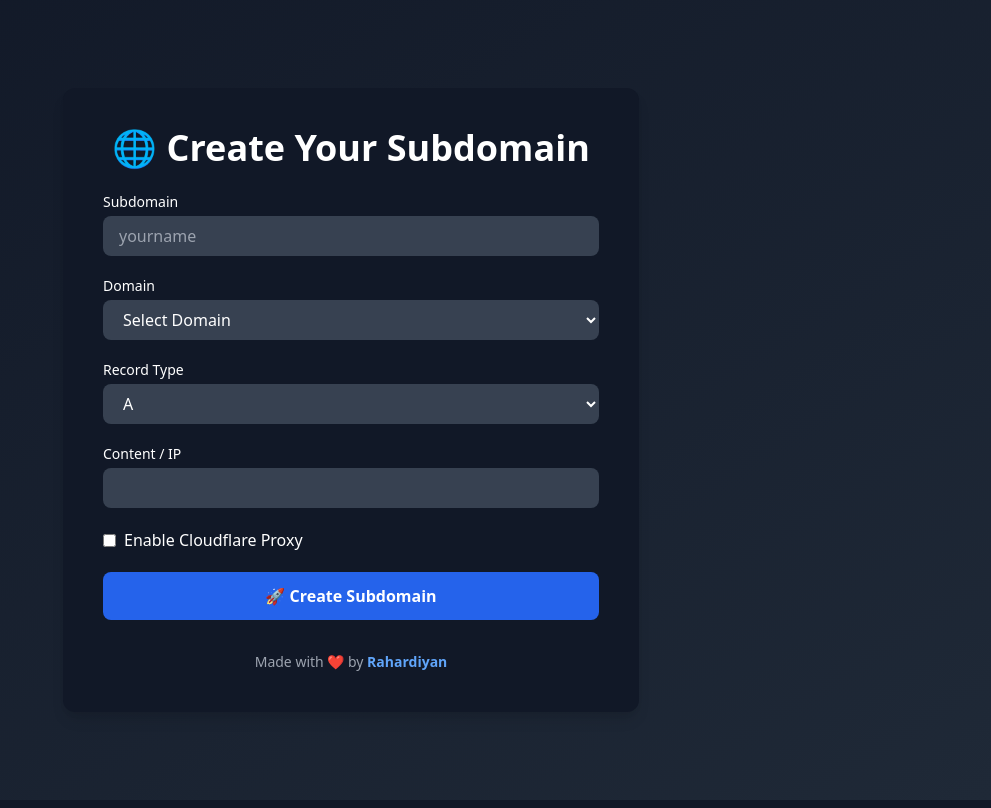
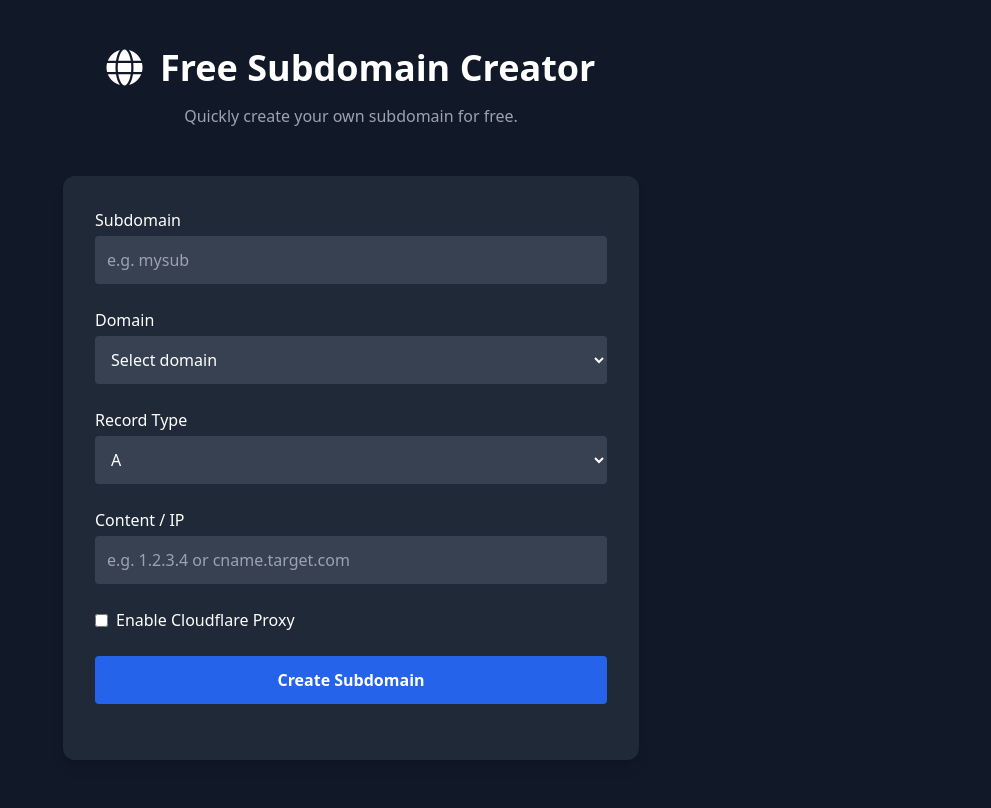
Before and after one commit to ryhardiyan/subdomain, a Flask app: page / in a window 1280 px wide. Shown: the whole page, without its empty margins (289-1280 px from the left). Run offline with Flask 2, Linux system fonts and the light colour scheme.

Commit message:
update index.html

```diff
--- a/templates/index.html
+++ b/templates/index.html
@@ -2,33 +2,37 @@
 <html lang="en">
 <head>
    <meta charset="UTF-8">
-  <meta name="viewport" content="width=device-width, initial-scale=1.0" />
-  <title>Create Subdomain</title>
-  <link href="https://cdn.jsdelivr.net/npm/tailwindcss@2.2.19/dist/tailwind.min.css" rel="stylesheet" />
+   <meta name="viewport" content="width=device-width, initial-scale=1.0">
+   <title>Create Subdomain Free</title>
+   <link href="https://cdn.jsdelivr.net/npm/tailwindcss@2.2.19/dist/tailwind.min.css" rel="stylesheet">
+   <link rel="stylesheet" href="https://cdnjs.cloudflare.com/ajax/libs/font-awesome/6.0.0/css/all.min.css">
 </head>
-<body class="bg-gradient-to-br from-gray-900 to-gray-800 text-white min-h-screen flex items-center justify-center p-4">
-  <div class="w-full max-w-xl bg-gray-900 rounded-xl shadow-lg p-6 md:p-10">
-    <h1 class="text-3xl md:text-4xl font-bold text-center mb-6">🌐 Create Your Subdomain</h1>
+<body class="bg-gray-900 min-h-screen text-white">
+   <div class="container mx-auto px-4 py-12">
+       <div class="text-center mb-12">
+           <h1 class="text-4xl font-bold mb-4">
+               <i class="fas fa-globe mr-2"></i> Free Subdomain Creator
+           </h1>
+           <p class="text-gray-400">Quickly create your own subdomain for free.</p>
+       </div>
 
-    <form id="subdomainForm" class="space-y-5">
+       <div class="max-w-xl mx-auto bg-gray-800 p-8 rounded-xl shadow-lg">
+           <form id="subdomainForm" class="space-y-6">
                <div>
-        <label class="block text-sm font-medium mb-1">Subdomain</label>
-        <input type="text" id="subdomain" class="w-full px-4 py-2 bg-gray-700 rounded-lg focus:ring-2 ring-blue-500" required placeholder="yourname"/>
+                   <label class="block mb-1 font-medium">Subdomain</label>
+                   <input type="text" id="subdomain" required class="w-full p-3 bg-gray-700 rounded focus:outline-none focus:ring focus:ring-blue-500" placeholder="e.g. mysub">
                </div>
 
                <div>
-        <label class="block text-sm font-medium mb-1">Domain</label>
-        <select id="domain" class="w-full px-4 py-2 bg-gray-700 rounded-lg focus:ring-2 ring-blue-500" required>
-          <option value="">Select Domain</option>
-          {% for domain in domains %}
-            <option value="{{ domain }}">{{ domain }}</option>
-          {% endfor %}
+                   <label class="block mb-1 font-medium">Domain</label>
+                   <select id="domain" required class="w-full p-3 bg-gray-700 rounded focus:outline-none focus:ring focus:ring-blue-500">
+                       <option value="">Select domain</option>
                    </select>
                </div>
 
                <div>
-        <label class="block text-sm font-medium mb-1">Record Type</label>
-        <select id="type" class="w-full px-4 py-2 bg-gray-700 rounded-lg focus:ring-2 ring-blue-500" required>
+                   <label class="block mb-1 font-medium">Record Type</label>
+                   <select id="type" required class="w-full p-3 bg-gray-700 rounded focus:outline-none focus:ring focus:ring-blue-500">
                        <option value="A">A</option>
                        <option value="CNAME">CNAME</option>
                        <option value="TXT">TXT</option>
@@ -36,83 +40,45 @@
                </div>
 
                <div>
-        <label class="block text-sm font-medium mb-1">Content / IP</label>
-        <input type="text" id="content" class="w-full px-4 py-2 bg-gray-700 rounded-lg focus:ring-2 ring-blue-500" required/>
+                   <label class="block mb-1 font-medium">Content / IP</label>
+                   <input type="text" id="content" required class="w-full p-3 bg-gray-700 rounded focus:outline-none focus:ring focus:ring-blue-500" placeholder="e.g. 1.2.3.4 or cname.target.com">
                </div>
 
-      <div class="flex items-center space-x-2">
-        <input type="checkbox" id="proxied" class="form-checkbox text-blue-500 bg-gray-700 border-gray-600"/>
+               <div class="flex items-center">
+                   <input type="checkbox" id="proxied" class="mr-2">
                    <label for="proxied">Enable Cloudflare Proxy</label>
                </div>
 
-      <button type="submit" class="w-full bg-blue-600 hover:bg-blue-700 transition px-4 py-3 rounded-lg text-white font-semibold">
-        🚀 Create Subdomain
-      </button>
+               <button type="submit" class="w-full bg-blue-600 hover:bg-blue-700 text-white py-3 rounded font-bold">Create Subdomain</button>
            </form>
 
            <div id="result-container" class="mt-6"></div>
-
-    <p class="mt-8 text-center text-sm text-gray-400">
-      Made with ❤️ by <strong class="text-blue-400">Rahardiyan</strong>
-    </p>
+       </div>
    </div>
 
 <script>
-    const subdomainInput = document.getElementById('subdomain');
+   document.addEventListener('DOMContentLoaded', function() {
+       const domains = {{ domains|tojson|safe }};
        const domainSelect = document.getElementById('domain');
-    const submitBtn = document.querySelector('form button[type="submit"]');
-
-    let debounceTimer;
-
-    subdomainInput.addEventListener('input', () => {
-      clearTimeout(debounceTimer);
-      debounceTimer = setTimeout(checkSubdomain, 600);
+       domains.forEach(domain => {
+           const option = document.createElement('option');
+           option.value = domain;
+           option.textContent = domain;
+           domainSelect.appendChild(option);
        });
-    domainSelect.addEventListener('change', checkSubdomain);
-
-    async function checkSubdomain() {
-      const sub = subdomainInput.value.trim();
-      const dom = domainSelect.value;
-      if (!sub || !dom) return;
-
-      const response = await fetch('/check_subdomain', {
-        method: 'POST',
-        headers: { 'Content-Type': 'application/json' },
-        body: JSON.stringify({ subdomain: sub, domain: dom })
-      });
-
-      const data = await response.json();
-      let warnBox = document.getElementById('warn-box');
-      if (!warnBox) {
-        warnBox = document.createElement('div');
-        warnBox.id = 'warn-box';
-        warnBox.className = 'mt-2 text-sm';
-        subdomainInput.parentNode.appendChild(warnBox);
-      }
-
-      if (data.exists) {
-        warnBox.textContent = '❌ Subdomain already exists';
-        warnBox.classList.add('text-red-400');
-        warnBox.classList.remove('text-green-400');
-        submitBtn.disabled = true;
-      } else {
-        warnBox.textContent = '✅ Subdomain available';
-        warnBox.classList.add('text-green-400');
-        warnBox.classList.remove('text-red-400');
-        submitBtn.disabled = false;
-      }
-    }
 
        document.getElementById('subdomainForm').addEventListener('submit', async (e) => {
            e.preventDefault();
+
            const data = {
-        subdomain: subdomainInput.value,
-        domain: domainSelect.value,
+               subdomain: document.getElementById('subdomain').value,
+               domain: document.getElementById('domain').value,
                type: document.getElementById('type').value,
                content: document.getElementById('content').value,
                proxied: document.getElementById('proxied').checked
            };
 
+           try {
                const response = await fetch('/create_subdomain', {
                    method: 'POST',
                    headers: { 'Content-Type': 'application/json' },
@@ -120,15 +86,20 @@
                });
 
                const result = await response.json();
-      const resultContainer = document.getElementById('result-container');
 
                if (result.success) {
-        resultContainer.innerHTML = `<div class='mt-4 p-4 bg-green-600 rounded-lg'>✅ Subdomain created successfully!</div>`;
-        document.getElementById('subdomainForm').reset();
-        submitBtn.disabled = false;
+                   if (result.redirect) {
+                       window.location.href = result.redirect;
                    } else {
-        resultContainer.innerHTML = `<div class='mt-4 p-4 bg-red-600 rounded-lg'>❌ ${result.message}</div>`;
+                       document.getElementById('result-container').innerHTML = '<p class="text-green-400">Subdomain created successfully!</p>';
                    }
+               } else {
+                   document.getElementById('result-container').innerHTML = `<p class="text-red-400">Error: ${result.message}</p>`;
+               }
+           } catch (err) {
+               document.getElementById('result-container').innerHTML = '<p class="text-red-400">Something went wrong.</p>';
+           }
+       });
    });
 </script>
 </body>
```
Lines whose indentation alone changed are shown as unchanged.
